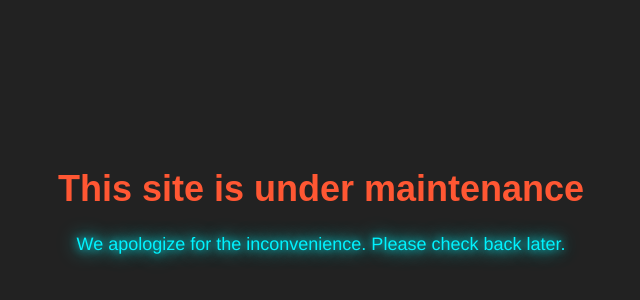
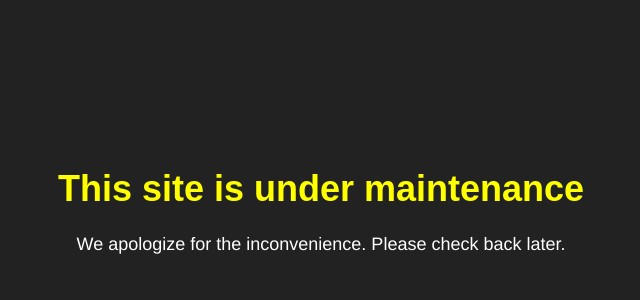
Before and after one commit to suyashpriyadarshi7/genopath, a plain HTML site: page index.html in a window 1280 px wide. Shown: the part 192-492 px from the top of the page, without its empty margins (319-959 px from the left). Drawn offline with Linux system fonts and the light colour scheme.

Commit message:
Update index.html

```diff
--- a/index.html
+++ b/index.html
@@ -22,7 +22,7 @@
         h1 {
             font-size: 36px;
             font-family: 'Arial', sans-serif;
-            color: #ff5733;
+            color: yellow /*#ff5733*/;
         }
 
         @keyframes glitch {
@@ -39,8 +39,8 @@
         p {
             font-size: 18px;
             font-family: 'Helvetica', sans-serif;
-            color: #fff;
-            animation: neon 1s ease-in-out infinite;
+            color: white;
+            #animation: neon 1s ease-in-out infinite;
         }
 
         @keyframes neon {
@@ -56,11 +56,6 @@
                 color: #00f3ff;
                 text-shadow: 0 0 10px #00f3ff, 0 0 20px #00f3ff;
             }
-        }
-
-        .logo {
-            margin: 20px;
-            animation: rotate 2s linear infinite;
         }
 
         @keyframes rotate {
```
